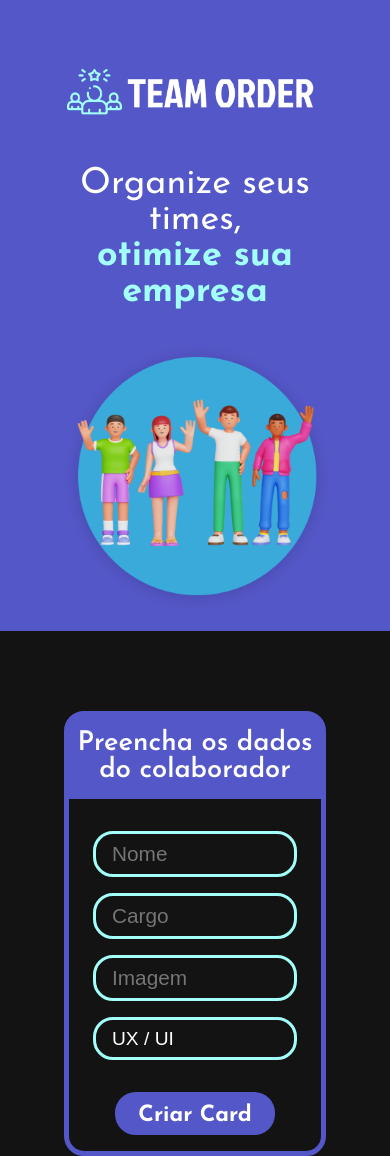
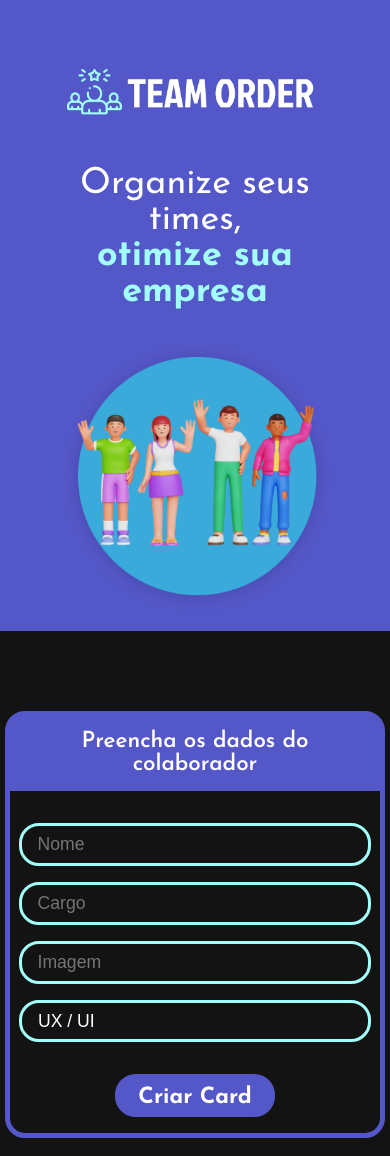
Before and after one commit to LarissaCamyle/TeamOrder, a React (Create React App) app: page / in a window 390 px wide. Built offline with nearby package versions, Linux system fonts and the light colour scheme; the HTML template or start-up script is replaced by a standard one.

Commit message:
Finalizando curso React: desenvolvendo com JavaScript da alura

```diff
--- a/src/App.js
+++ b/src/App.js
@@ -10,6 +10,9 @@ function App() {
     const [collaborators, setCollaborators] = useState([])
 
     const addCollaborator = (collaborator) => {
+      if(collaborator.group == ""){
+        collaborator.group= 'UX / UI'
+      }
       console.log(collaborator)
       //adiciona o novo colaborador ao array
       setCollaborators([...collaborators, collaborator])
--- a/src/componentes/group.js
+++ b/src/componentes/group.js
@@ -21,6 +21,7 @@ function Group (props){
                             position={collaborator.position}
                             img={collaborator.img}
                             group={collaborator.group}
+                            key={collaborator.name}
                         />)
                     }
                 </section>
--- a/src/componentes/sass/__input.scss
+++ b/src/componentes/sass/__input.scss
@@ -7,3 +7,11 @@ input{
     background: var(--background-color);
     border-radius: 20px;
 }
+
+@media screen and (max-width: 600px) {
+    input{
+        width: 85%;
+        font-size: 1.1rem;
+        margin: 0rem auto;
+    }
+}
--- a/src/componentes/sass/_comboBox.scss
+++ b/src/componentes/sass/_comboBox.scss
@@ -12,3 +12,11 @@ select{
     appearance: none;
     cursor: pointer;
 }
+
+@media screen and (max-width: 600px) {
+    select{
+        width: 95%;
+        font-size: 1.1rem;
+        margin: 0rem auto;
+    }
+}
--- a/src/componentes/sass/_form.scss
+++ b/src/componentes/sass/_form.scss
@@ -7,6 +7,7 @@
     flex-direction: column;
     gap: 1rem;
     padding-bottom: 1rem;
+    flex-wrap: wrap;
 
     h1{
         background: var(--banner-color);
@@ -19,6 +20,17 @@
         font-size: 1.7rem;
         border-radius: 10px 10px 0px 0px;
         margin-bottom: 1rem;
+    }
+}
+
+@media screen and (max-width: 600px) {
+    .form{
+        width: 95%;
+        margin: 5rem auto;
+
+        h1{
+            font-size: 1.4rem;
+        }
     }
 }
 
--- a/src/componentes/sass/_group.scss
+++ b/src/componentes/sass/_group.scss
@@ -18,6 +18,7 @@
     display: flex;
     justify-content: center;
     flex-direction: row;
+    flex-wrap: wrap;
 }
 
 .ux-ui, .front-end, .back-end, .data-science{
@@ -27,6 +28,7 @@
     align-items: center;
     flex-direction: column;
     margin-bottom: 3rem;
+    flex-wrap: wrap;
 
     h3{
         font-size: 1.4rem;
```
